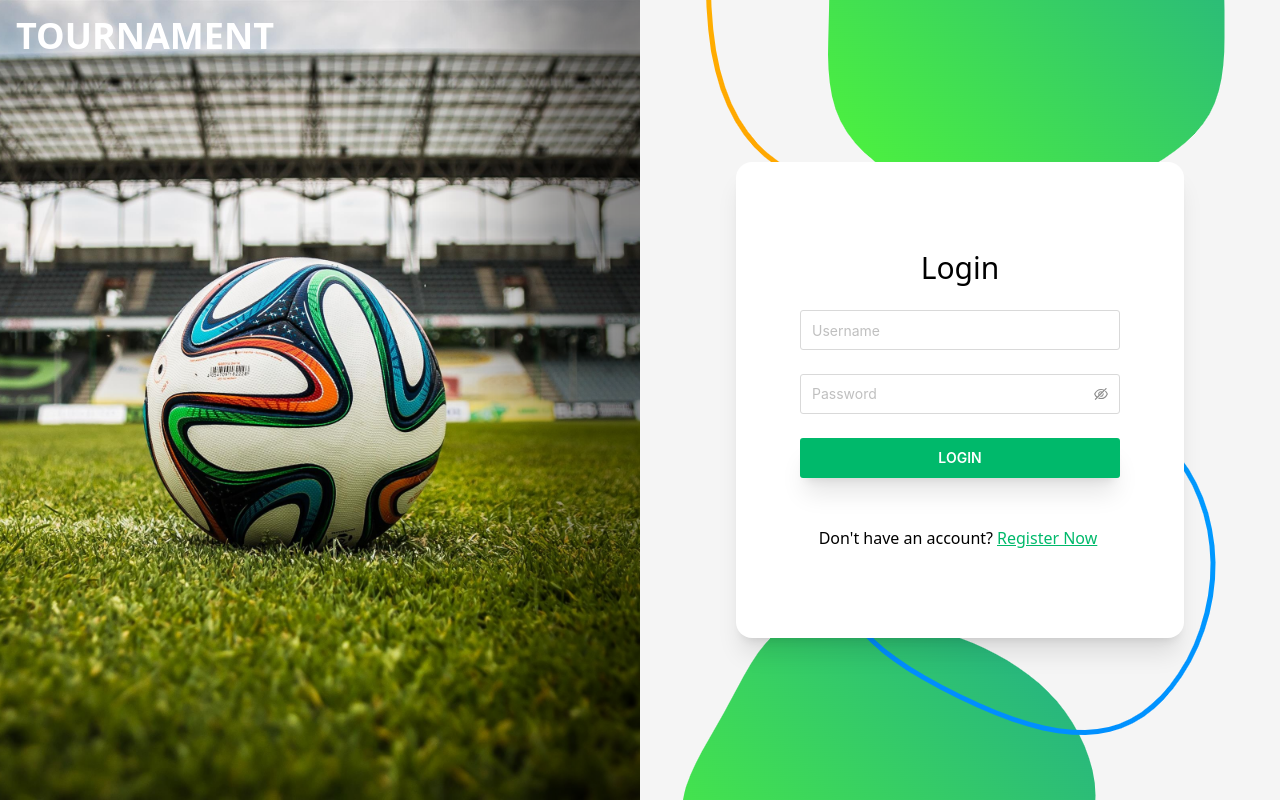
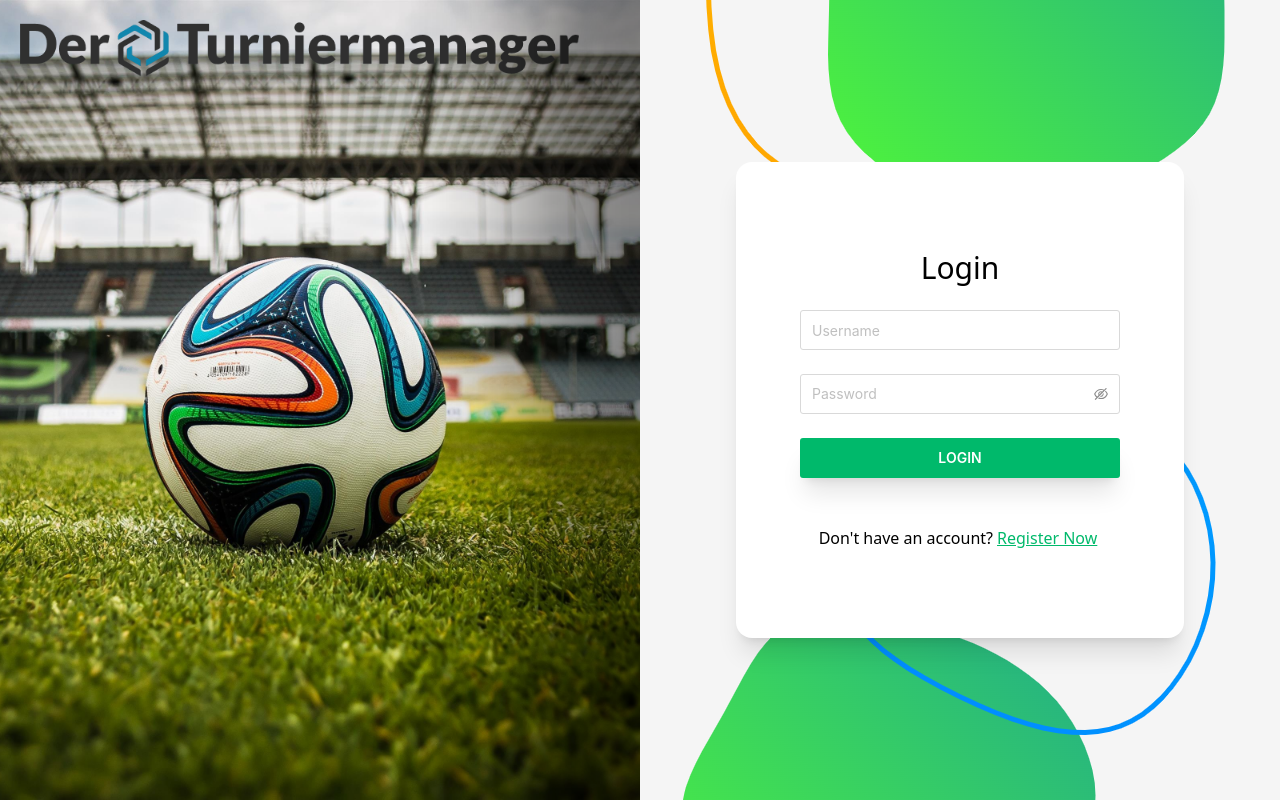
Before and after one commit to TechManTejas/Tournament_Frontend, a React (Vite) app: page /auth in a window 1280 px wide. Built offline with nearby package versions, Linux system fonts and the light colour scheme; no server answers.

Commit message:
Add Logo & Favicon

```diff
--- a/index.html
+++ b/index.html
@@ -2,7 +2,7 @@
 <html lang="en">
   <head>
     <meta charset="UTF-8" />
-    <link rel="icon" type="image/svg+xml" href="/vite.svg" />
+    <link rel="icon" type="image/svg+xml" href="/favicon.svg" />
     <meta name="viewport" content="width=device-width, initial-scale=1.0" />
     <title>Der Turniermanager | Die Verwaltungssoftware für Sportvereine</title>
   </head>
--- a/src/components/Sidebar.tsx
+++ b/src/components/Sidebar.tsx
@@ -1,6 +1,6 @@
 import { Layout, Menu } from 'antd';
 import { BankOutlined, DashboardOutlined, TrophyOutlined, UserOutlined, UserSwitchOutlined, UsergroupAddOutlined } from '@ant-design/icons';
-import Logo from "../assets/images/logo.png"
+import Logo from "../assets/images/newlogo.png"
 import { useNavigate } from 'react-router-dom';
 import SidebarBg from "../assets/images/sidebar.jpg"
 
@@ -22,10 +22,7 @@ export const Sidebar = () => {
                     window.location.href = '/'
                 }}>
                     <div className='m-1'>
-                        <img src={Logo} className='h-10 w-10' />
-                    </div>
-                    <div className='font-bold text-base' >
-                        TOURNAMENT
+                        <img src={Logo} className='h-10 w-44' />
                     </div>
                 </button>
                 <Sider style={{ background: 'transparent' }}>
--- a/src/pages/Authentication.tsx
+++ b/src/pages/Authentication.tsx
@@ -1,6 +1,7 @@
 import { Form, Input, Button, Flex, message } from 'antd';
 import axios from 'axios';
 
+import Logo from '../assets/images/newlogo.png';
 import AuthImage from '../assets/images/authimage.jpg';
 import Patch1 from '../assets/images/patch_1.png'
 import Patch2 from '../assets/images/patch_2.png'
@@ -51,6 +52,7 @@ export const Authentication = () => {
 
     return (
         <>
+
           <div className='bg-white p-16 rounded-2xl shadow-xl z-50'>
             <div className='text-3xl my-6 text-center font-medium'>
               Login
@@ -62,16 +64,16 @@ export const Authentication = () => {
               >
                 <Form.Item
                     name="username"
-                rules={[{ required: true, message: 'Please enter your username!' }]}
+                    rules={[{required: true, message: 'Please enter your username!'}]}
                 >
-                <Input placeholder="Username" className='h-10' />
+                  <Input placeholder="Username" className='h-10'/>
                 </Form.Item>
 
                 <Form.Item
                     name="password"
-                rules={[{ required: true, message: 'Please enter your password!' }]}
+                    rules={[{required: true, message: 'Please enter your password!'}]}
                 >
-                <Input.Password placeholder="Password" className='h-10' />
+                  <Input.Password placeholder="Password" className='h-10'/>
                 </Form.Item>
 
                 {/* <Form.Item name="remember" valuePropName="checked">
@@ -237,7 +239,7 @@ export const Authentication = () => {
   return (
     <>
       <div className="absolute top-4 left-4 text-white font-bold text-4xl shadow-white">
-        TOURNAMENT
+        <img src={Logo} className='h-16 w-full' />
       </div>
       <div className="h-screen flex justify-center
         flex-col
```
Also changed, not shown: public/favicon.svg (added), src/assets/images/newlogo.png (added). Lines whose indentation alone changed are shown as unchanged.
